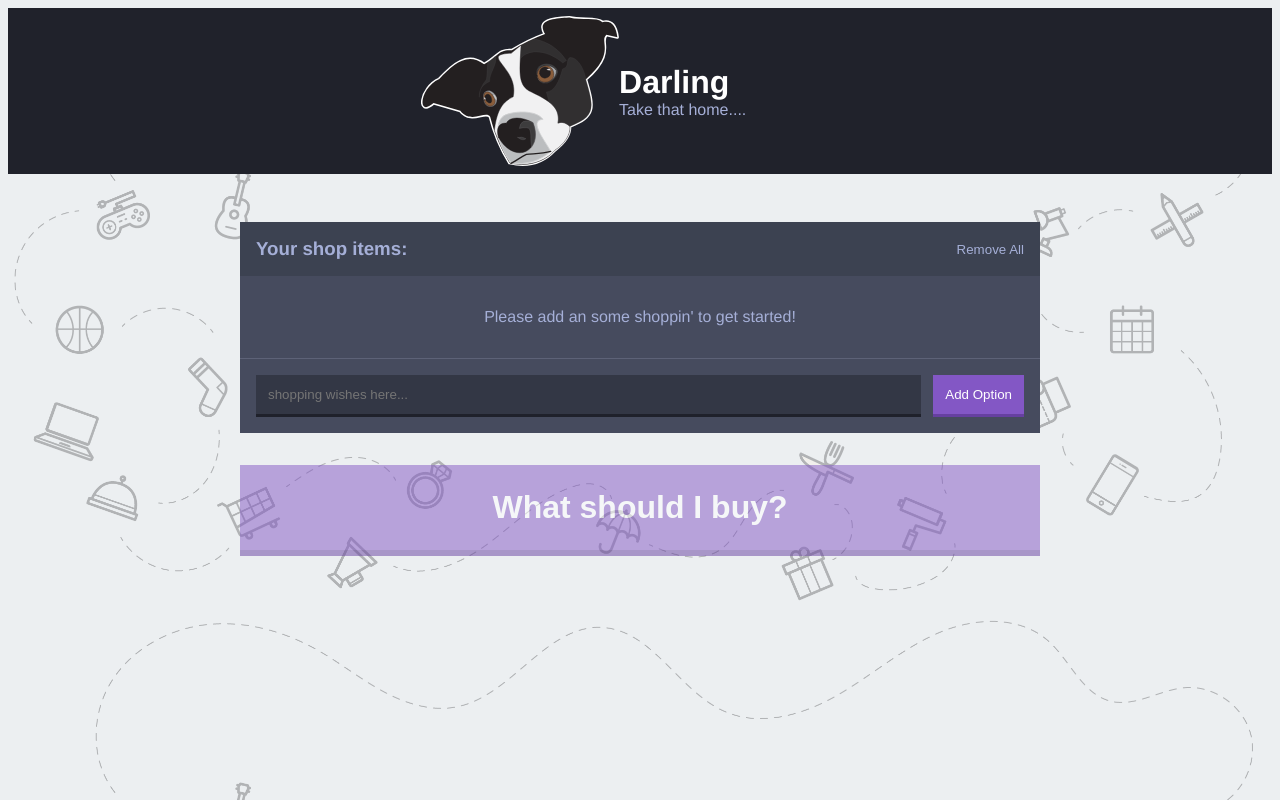
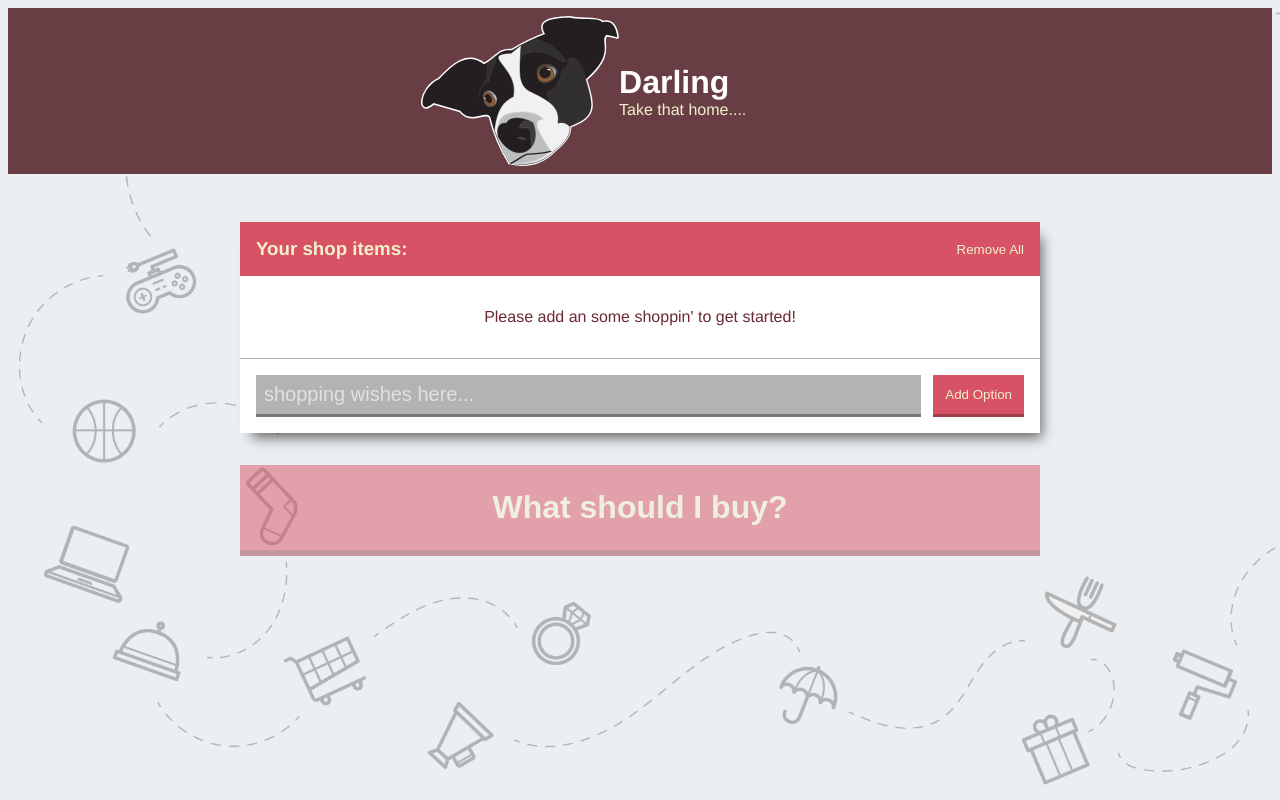
Before and after one commit to peterPalVanyo/shop, a React (Create React App) app: page / in a window 1280 px wide. Built offline with nearby package versions, Linux system fonts and the light colour scheme.

Commit message:
redbrick color team has been finished

```diff
--- a/src/components/Options.js
+++ b/src/components/Options.js
@@ -10,6 +10,7 @@ const Options = (props) => {
                 <h3 className="widget-header__title">Your shop items:</h3>
                 <button
                     className="button button--link"
+                    style={{color: '#F2F0CC'}}
                     onClick={props.handleDeleteOptions}
                 >Remove All
                 </button>
--- a/src/index.css
+++ b/src/index.css
@@ -6,7 +6,7 @@ body {
     background: #eceff1;
     background-image: url("./styles/background01.png");
     background-size: cover;
-    overflow: hidden;
+    background-attachment: fixed;
     font-family: Helvetica, Arial, sans-serif;
     font-size: 1.6rem;
 }
--- a/src/styles/add-option.css
+++ b/src/styles/add-option.css
@@ -1,5 +1,5 @@
 .add-option-error{
-    color: #a5afd7;
+    color: #b5b499;
     font-style: italic;
     margin: 1.6rem 0 0 0;
     padding: 0 1.6rem;
@@ -11,11 +11,16 @@
 }
 
 .add-option__input{
-    background: #333745;
+    background: #B1B3B5;
     border: none;
-    color: #a5afd7;
-    border-bottom: 0.3rem solid #1f212b;
+    color: #5f1724;
+    border-bottom: 0.3rem solid #767779;
     flex-grow: 1;
     margin-right: 1.2rem;
-    padding: 1.2rem;
+    padding: 0.8rem;
+    font-size: 2rem;
 }
+
+::placeholder{
+    color: #E0E1E1;
+}
--- a/src/styles/button.css
+++ b/src/styles/button.css
@@ -1,8 +1,8 @@
 .big-button{
-    background: #8357c5;
+    background: #D75265;
     border: none;
-    border-bottom: 0.6rem solid #6640a0;
-    color: white;
+    border-bottom: 0.6rem solid #a13e4c;
+    color: #F2F0CC;
     font-weight: bold;
     font-size: 3.2rem;
     margin-bottom: 4.8rem;
@@ -14,10 +14,10 @@
 }
 
 .button{
-    background: #8357c5;
+    background: #D75265;
     border: none;
-    border-bottom: 0.3rem solid #6640a0;
-    color: white;
+    border-bottom: 0.3rem solid #a13e4c;
+    color: #F2F0CC;
     font-weight: 500;
     padding: 1.2rem;
 }
@@ -25,7 +25,7 @@
 .button--link{
     background: none;
     border: none;
-    color: #a5afd7;
+    color: #6C2933;
     padding: 0;
 }
 
@@ -34,6 +34,6 @@
 }
 
 .button:hover{
-    transform: scale(1.2);
-    opacity: 0.7;
+    transform: scale(1.1);
+    opacity: 0.9;
 }
--- a/src/styles/header.css
+++ b/src/styles/header.css
@@ -1,5 +1,5 @@
 .header{
-    background: #20222b;
+    background: #683D43;
     color: white;
     margin-bottom: 4.8rem;
     padding: 0.8rem 0;
@@ -10,7 +10,7 @@
 }
 
 .header__subtitle{
-    color: #a5afd7;
+    color: #F2F0CC;
     font-size: 1.6rem;
     font-weight: 500;
     margin: 0;
--- a/src/styles/option.css
+++ b/src/styles/option.css
@@ -1,11 +1,11 @@
 .option{
-    border-bottom: 1px solid #5d6277;
+    border-bottom: 1px solid #F2F0CC;
     display: flex;
     justify-content: space-between;
-    padding: 3.2rem 1.6rem;
+    padding: 1.6rem 1.6rem;
 }
 .option__text{
-    color: white;
+    color: #6C2933;
     font-weight: 500;
     font-size: 2rem;
     margin: 0;
--- a/src/styles/widget.css
+++ b/src/styles/widget.css
@@ -1,19 +1,20 @@
 .widget{
-    background: #464b5e;
+    background: white;
     margin-bottom: 3.2rem;
+    box-shadow: 7px 10px 12px -5px rgba(0,0,0,0.56);
 }
 
 .widget__message{
-    border-bottom: 1px solid #5d6277;
-    color: #a5afd7;
+    border-bottom: 1px solid #B1B3B5;
+    color: #6C2933;
     margin: 0;
     padding: 3.2rem;
     text-align: center;
 }
 
 .widget-header{
-    background: #3c4251;
-    color: #a5afd7;
+    background: #D75265;
+    color: #F2F0CC;
     display: flex;
     justify-content: space-between;
     padding: 1.6rem;
```
